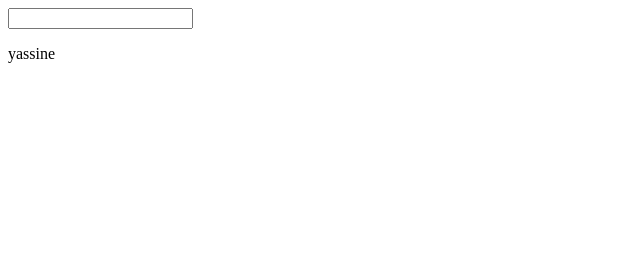
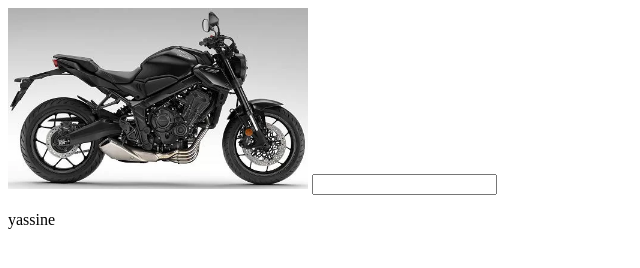
Before and after one commit to yassineksouri/projet.github, a plain HTML site: page index.html in a window 1280 px wide. Shown: the whole page, without its empty margins (0-640 px from the left). Drawn offline with Linux system fonts and the light colour scheme.

Commit message:
add picture

```diff
--- a/index.html
+++ b/index.html
@@ -6,6 +6,7 @@
     <title>Document</title>
 </head>
 <body>
+    <img src="/cb.webp" alt="cv.webp" width="300gi">
     <input type="text">
     <p>yassine</p>
 </body>
```
